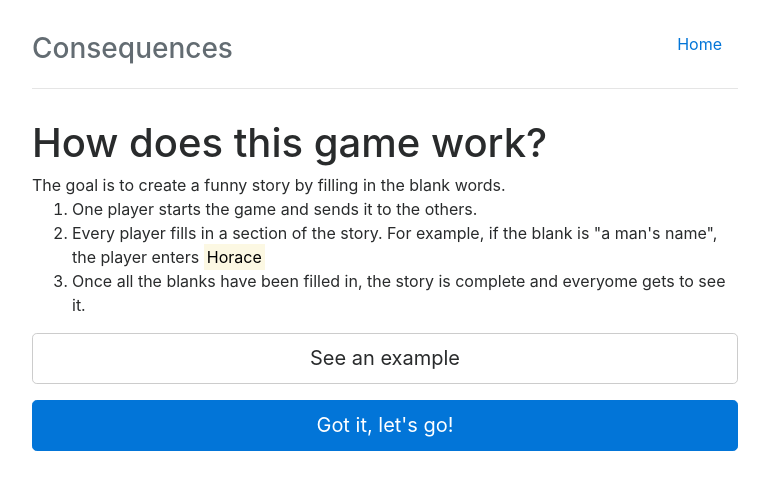
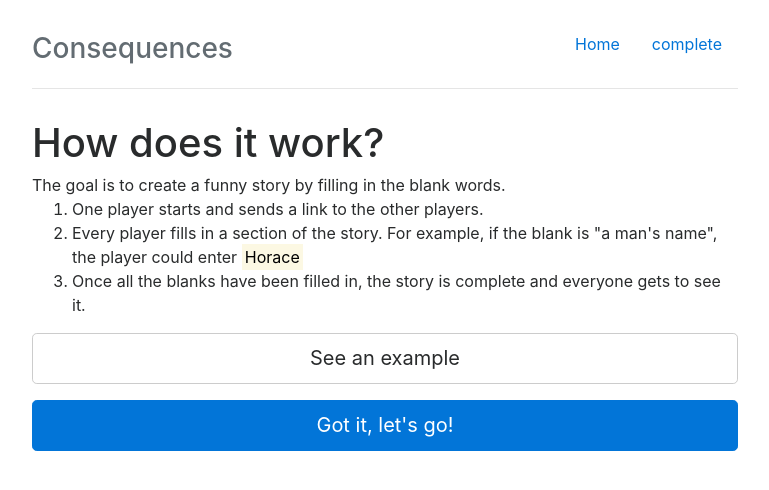
Before and after one commit to caspii/blankz, a Flask app: page /explanation in a window 1280 px wide. Shown: the top 490 px of the page, without its empty margins (255-1024 px from the left). Run offline with Flask 2, Linux system fonts and the light colour scheme; some libraries are stand-ins or nearby versions.

Commit message:
WIP: added mockup screens

```diff
--- a/main.py
+++ b/main.py
@@ -1,8 +1,9 @@
 import logging
 
-from flask import Flask, render_template, request
+from flask import Flask, render_template, request, flash
 
 app = Flask(__name__)
+app.secret_key = 'A0Zr98j/3yX R~XHH!jmN]LWX/,?RT'
 
 
 @app.route('/')
@@ -17,6 +18,17 @@ def explanation():
 def add_section():
     return render_template('add_section.html')
 
+@app.route('/incomplete')
+def incomplete():
+    flash("Great, your entry has been saved")
+    return render_template('incomplete.html')
+
+@app.route('/complete')
+def complete():
+    flash("Great, your entry has been saved")
+    return render_template('complete.html')
+
+
 
 @app.errorhandler(500)
 def server_error(e):
--- a/templates/add_section.html
+++ b/templates/add_section.html
@@ -1,12 +1,11 @@
 {% extends "layout.html" %}
 {% block body %}
-<h3>Please fill in the blank</h3>
+<h3>Please add an adjective for a woman</h3>
 <div class="form-group">
-    <label for="exampleTextarea">An adjective for a woman</label>
     <textarea class="form-control" id="exampleTextarea" rows="2" placeholder="For example: tall"></textarea>
   </div>
 
 
-<p><a class="btn btn-lg btn-block btn-primary" href="#" role="button">I'm done</a></p>
+<p><a class="btn btn-lg btn-block btn-primary" href="/incomplete" role="button">I'm done</a></p>
 
 {% endblock %}
--- a/templates/explanation.html
+++ b/templates/explanation.html
@@ -1,18 +1,18 @@
 {% extends "layout.html" %}
 {% block body %}
-<h1>How does this game work?</h1>
+<h1>How does it work?</h1>
 
 The goal is to create a funny story by filling in the blank words.
 
 <ol>
-  <li>One player starts the game and sends it to the others.</li>
-  <li>Every player fills in a section of the story. For example, if the blank is "a man's name", the player enters <mark>Horace</mark></li>
-  <li>Once all the blanks have been filled in, the story is complete and everyome gets to see it.</li>
+  <li>One player starts and sends a link to the other players.</li>
+  <li>Every player fills in a section of the story. For example, if the blank is "a man's name", the player could enter <mark>Horace</mark></li>
+  <li>Once all the blanks have been filled in, the story is complete and everyone gets to see it.</li>
 </ol>
 
 <div class="collapse" id="example">
   <p><strong>Here's an example story where all the blanks have been filled in:</strong></p>
-  <p><mark>Mediocre Joe</mark> met <mark>transparent Kim</mark> at the bowling alley. Joe wore a seafoam green leisure suit. Kim wore a sandwich board. Joe said to Kim “During the last storm, we had a little party in the mud.” Kim said “She wasn’t that into me.” As a consequence, the band got back together. And the world said “Somehow, I think I saw this coming</p>
+  <p><mark>Mediocre Joe</mark> met <mark>transparent Kim</mark> at the bowling alley. Joe wore a seafoam green leisure suit. Kim wore a sandwich board. Joe said to Kim “During the last storm, we had a little party in the mud.” Kim said “She wasn’t that into me.” As a consequence, the band got back together. And the world said “Somehow, I think I saw this coming"</p>
 </div>
 
 <p><a class="btn btn-lg btn-block btn-secondary" href="#" role="button" data-toggle="collapse" data-target="#example">See an example</a></p>
--- a/templates/landing.html
+++ b/templates/landing.html
@@ -2,7 +2,7 @@
 {% block body %}
 
 <div class="jumbotron">
-  <h1 class="display-3">Consequences!</h1>
+  <h1 class="display-3">Blanks!</h1>
   <p class="lead">A simple word game you play with friends. Fill in the blanks, share, and create a story together.
   </p>
   <p><a class="btn btn-lg btn-success" href="/explanation" role="button">Start now</a></p>
--- a/templates/layout.html
+++ b/templates/layout.html
@@ -20,10 +20,19 @@
             <li class="nav-item">
               <a class="nav-link" href="/">Home</a>
             </li>
+            <li class="nav-item">
+              <a class="nav-link" href="/complete">complete</a>
+            </li>
           </ul>
         </nav>
         <h3 class="text-muted">Consequences</h3>
       </div>
+
+      {% for message in get_flashed_messages() %}
+        <div class="alert alert-success alert-dismissible" role="alert">
+          <button type="button" class="close" data-dismiss="alert" aria-label="Close"><span aria-hidden="true">&times;</span></button>
+          {{ message|safe }}</div>
+      {% endfor %}
 
       <!-- Begin actual content -->
       {% block body %}{% endblock %}
```
Also changed, not shown: templates/complete.html (added, +15 -0 lines), templates/incomplete.html (added, +15 -0 lines).
